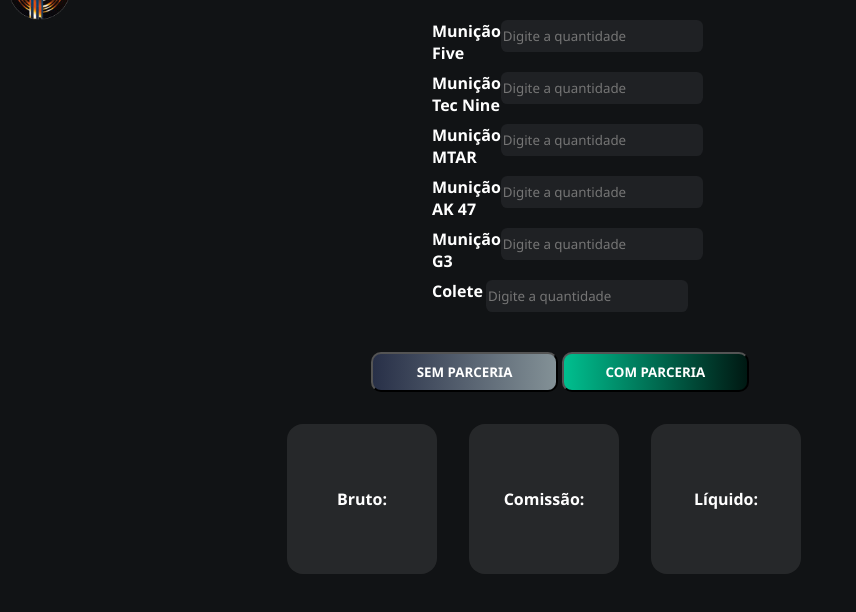
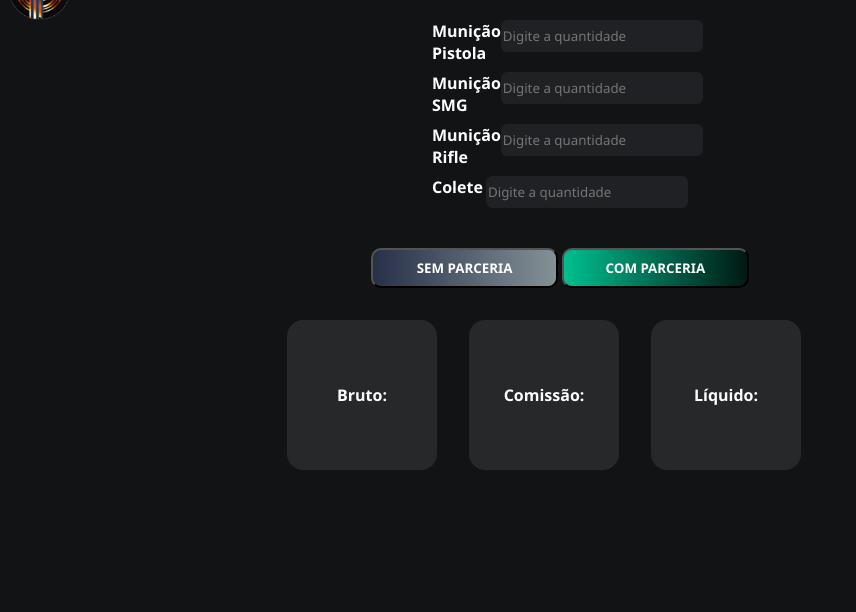
Before and after one commit to ll4mp/vendas-egito, a plain HTML site: page index.html in a window 1280 px wide. Shown: the part 78-690 px from the top of the page, without its empty margins (0-856 px from the left). Drawn offline with Linux system fonts and the light colour scheme.

Commit message:
Atualizacao valores

```diff
--- a/index.html
+++ b/index.html
@@ -21,28 +21,20 @@
 
 
         <div class="input-container">
-            <label for="">Munição Five</label>
-            <input class="input-el" type="number" maxlength="6" data-parceria="9500" data-s-parceria="10500" data-parcela="100" placeholder="Digite a quantidade">
+            <label for="">Munição Pistola</label>
+            <input class="input-el" type="number" maxlength="6" data-parceria="4000" data-s-parceria="4000" data-parcela="100" placeholder="Digite a quantidade">
         </div>
         <div class="input-container">
-            <label for="">Munição Tec Nine</label>
-            <input class="input-el" type="number" maxlength="6" data-parceria="9500" data-s-parceria="10500" data-parcela="100" placeholder="Digite a quantidade">
+            <label for="">Munição SMG</label>
+            <input class="input-el" type="number" maxlength="6" data-parceria="4000" data-s-parceria="4000" data-parcela="100" placeholder="Digite a quantidade">
         </div>
         <div class="input-container">
-            <label for="">Munição MTAR</label>
-            <input class="input-el" type="number" maxlength="6" data-parceria="9500" data-s-parceria="10500" data-parcela="100" placeholder="Digite a quantidade">
-        </div>
-        <div class="input-container">
-            <label for="">Munição AK 47</label>
-            <input class="input-el" type="number" maxlength="6" data-parceria="18900" data-s-parceria="21000" data-parcela="100" placeholder="Digite a quantidade">
-        </div>
-        <div class="input-container">
-            <label for="">Munição G3</label>
-            <input class="input-el" type="number" maxlength="6" data-parceria="18900" data-s-parceria="21000" data-parcela="100" placeholder="Digite a quantidade">
+            <label for="">Munição Rifle</label>
+            <input class="input-el" type="number" maxlength="6" data-parceria="6000" data-s-parceria="6000" data-parcela="100" placeholder="Digite a quantidade">
         </div>
         <div class="input-container">
             <label for="">Colete</label>
-            <input class="input-el" type="number" maxlength="6" data-parceria="2250" data-s-parceria="2500" data-parcela="1" placeholder="Digite a quantidade">
+            <input class="input-el" type="number" maxlength="6" data-parceria="1000" data-s-parceria="1000" data-parcela="1" placeholder="Digite a quantidade">
         </div>
         <div class="container-button">
             <button id="sem-parceria" onclick="getTotal(0)">Sem Parceria</button>
```
